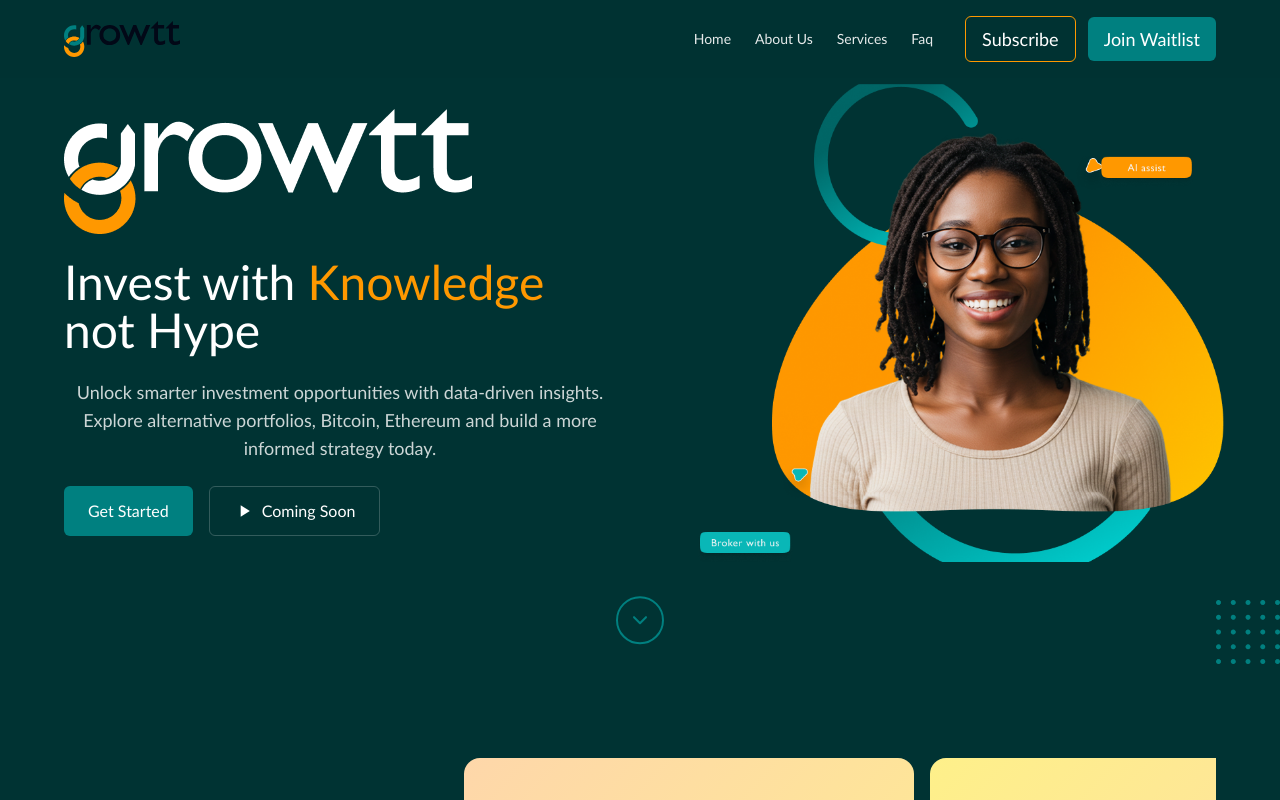
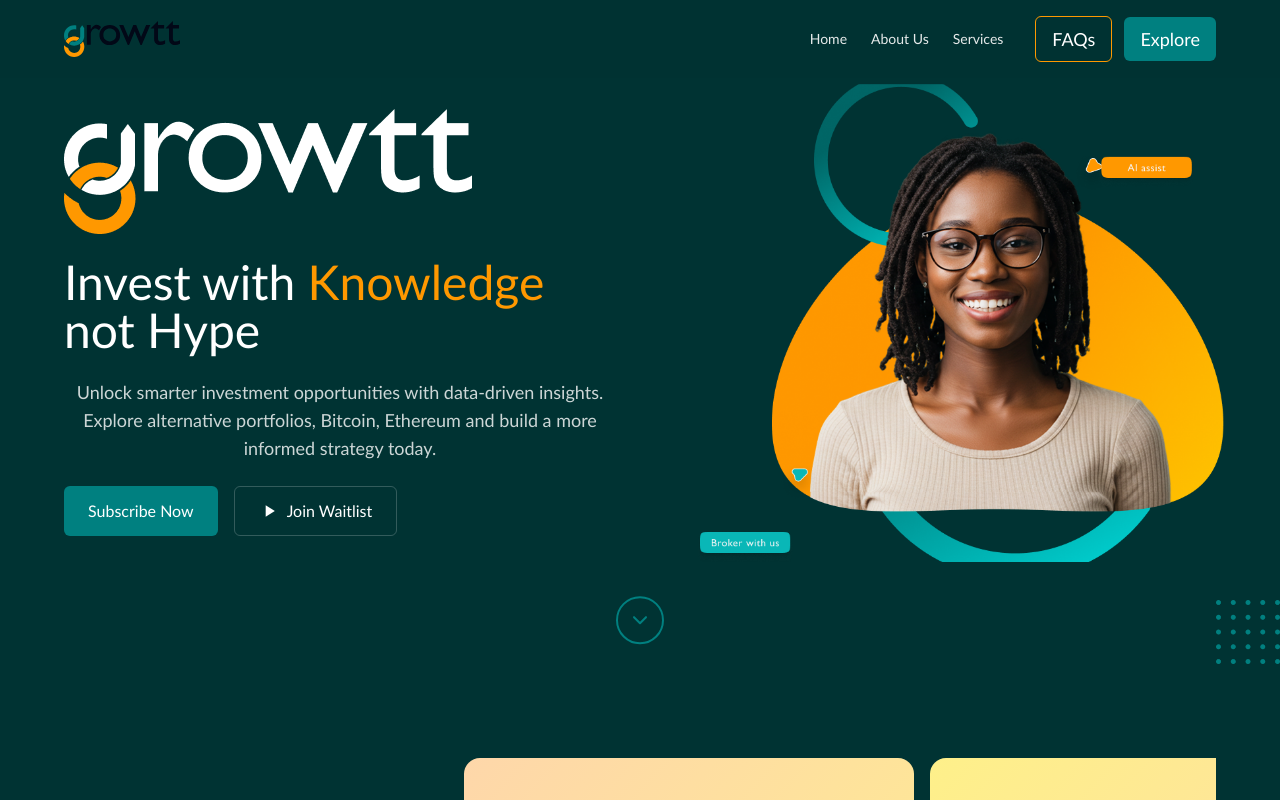
Before and after one commit to ydkdan6/growtt, a React (Vite) app: page / in a window 1280 px wide. Shown: the top 800 px of the page. Built offline with nearby package versions, Linux system fonts and the light colour scheme.

Commit message:
fix: update button actions and labels for better clarity and functionality

```diff
--- a/src/pages/Index.tsx
+++ b/src/pages/Index.tsx
@@ -118,18 +118,18 @@ const handleWaitlistSubscribe = () => {
                 <a href="#" className="hover:text-white transition-colors">Home</a>
                 <a href="#" className="hover:text-white transition-colors">About Us</a>
                 <a href="#" className="hover:text-white transition-colors">Services</a>
-                  <a onClick={() => setShowFAQModal(true)} href="#" className="text-white/90 hover:text-white transition-colors py-2">Faq</a>
+                  {/* <a onClick={() => setShowFAQModal(true)} href="#" className="text-white/90 hover:text-white transition-colors py-2">Faq</a> */}
               </div>
               <div className="flex items-center gap-3">
                 <button
-                onClick={() => setShowNewsletterModal(true)}
+                onClick={() => setShowFAQModal(true)}
                 className="px-4 py-2 text-lg text-white border border-growtt-orange rounded-md hover:bg-white/10 transition-colors">
-                  Subscribe
+                  FAQs
                 </button>
                 <button
-                onClick={() => setShowWaitlistModal(true)}
+                // onClick={() => setShowWaitlistModal(true)}
                 className="px-4 py-2 text-lg bg-growtt-teal text-white rounded-md hover:bg-growtt-teal/90 transition-colors">
-                  Join Waitlist
+                  Explore
                 </button>
               </div>
             </div>
@@ -196,15 +196,17 @@ const handleWaitlistSubscribe = () => {
               </p>
               <div className="flex flex-wrap gap-4">
                 <button
-  onClick={() => setShowWaitlistModal(true)}
+  onClick={() => setShowNewsletterModal(true)}
   className="px-6 py-3 bg-growtt-teal text-white rounded-md hover:bg-growtt-teal/90 transition-colors flex items-center gap-2">
-  Get Started
+ Subscribe Now
 </button>
-                <button className="px-6 py-3 border border-white/20 text-white rounded-md hover:bg-white/10 transition-colors flex items-center gap-2">
+                <button
+                onClick={() => setShowWaitlistModal(true)}
+                className="px-6 py-3 border border-white/20 text-white rounded-md hover:bg-white/10 transition-colors flex items-center gap-2">
                   <svg className="w-5 h-5" viewBox="0 0 24 24" fill="currentColor">
                     <path d="M8 5v14l11-7z"/>
                   </svg>
-                  Coming Soon
+                  Join Waitlist
                 </button>
               </div>
             </motion.div>
```
